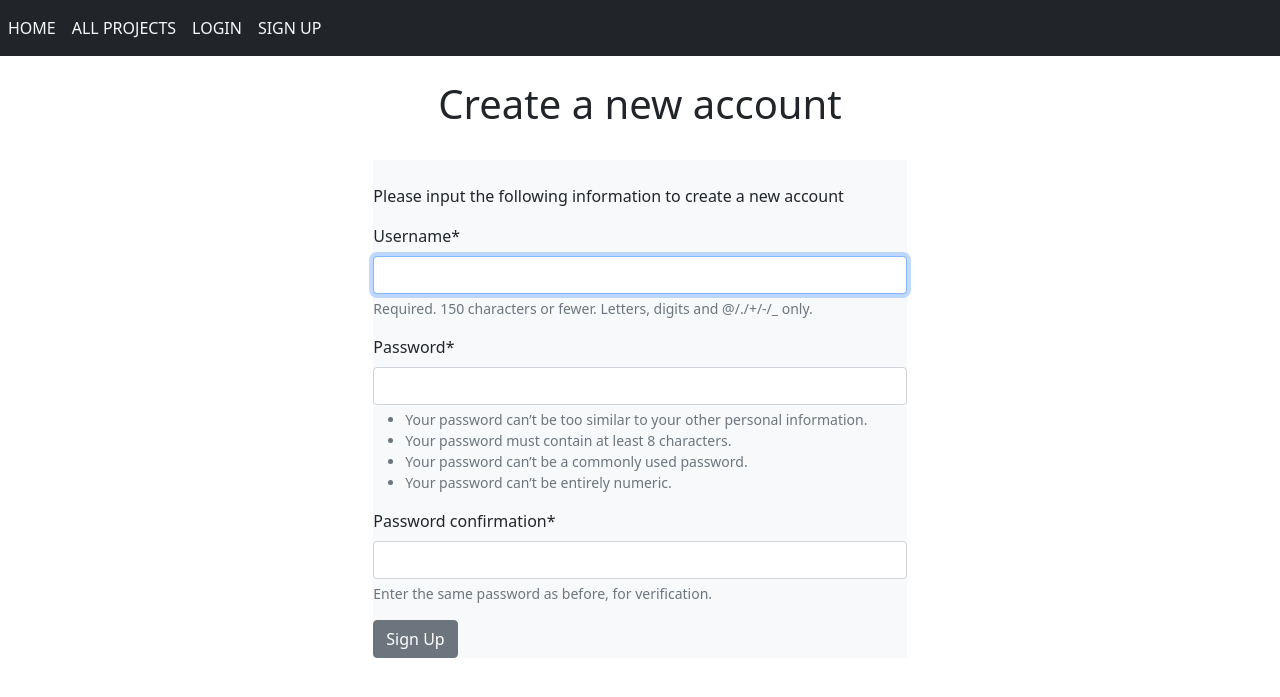
After one commit to AntonDubiaha/CRMProject, a Django app: page /account/create/ in a window 1280 px wide. The commit adds this page. Shown: the top 697 px of the page. Run offline with Django 4.2, Linux system fonts and the light colour scheme; some libraries are stand-ins or nearby versions.

Commit message:
add signup

```diff
--- a/MyCRM/urls.py
+++ b/MyCRM/urls.py
@@ -1,6 +1,6 @@
 from django.contrib import admin
 from django.urls import path, include
-from clients.urls import home_patterns
+from clients.urls import home_patterns, signup_patterns
 
 urlpatterns = [
     path('admin/', admin.site.urls),
@@ -9,4 +9,5 @@ urlpatterns = [
     path('project/', include('projects.urls')),
     path('tinymce/', include('tinymce.urls')),
     path('accounts/', include('django.contrib.auth.urls')),
+    path('', include(signup_patterns)),
 ]
--- a/clients/forms.py
+++ b/clients/forms.py
@@ -1,8 +1,16 @@
 from .models import Client, Phone, Email
 from django.forms.models import inlineformset_factory
+from django.contrib.auth.forms import UserCreationForm
+from django.contrib.auth.models import User
 
 
 PhoneFormset = inlineformset_factory(Client, Phone, fields=('number',), can_delete=True, extra=1)
 EmailFormset = inlineformset_factory(Client, Email, fields=('email',), can_delete=True, extra=1)
 CreatePhoneFormset = inlineformset_factory(Client, Phone, fields=('number',), can_delete=True, extra=4)
 CreateEmailFormset = inlineformset_factory(Client, Email, fields=('email',), can_delete=True, extra=4)
+
+
+class SignUpForm(UserCreationForm):
+    class Meta:
+        model = User
+        fields = ('username',)
--- a/clients/templates/clients/base.html
+++ b/clients/templates/clients/base.html
@@ -13,16 +13,19 @@
     <nav class="navbar navbar-expand-md navbar-light bg-dark">
       <ul class="navbar-nav">
         <li class="nav-item"><a class="nav-link text-light text-uppercase font-weight-bold" href="/">Home</a></li>
-        <li class="nav-item"><a class="nav-link text-light text-uppercase font-weight-bold" href="">Sign up</a></li>
         <li class="nav-item"><a class="nav-link text-light text-uppercase font-weight-bold" href="{% url 'project_list' %}">All projects</a></li>
         {% if user.is_authenticated %}
         <li class="nav-item"><h4 class="text-light font-weight-bold mx-5">User: {{ user.get_username }}</h4></li>
         <li class="nav-item"><a class="nav-link text-light text-uppercase font-weight-bold"
+                                href="#">My account</a></li>
+        <li class="nav-item"><a class="nav-link text-light text-uppercase font-weight-bold"
                                 href="{% url 'logout'%}?next={{request.path}}">Logout</a></li>
-   {    {% else %}
+       {% else %}
         <li class="nav-item"><a class="nav-link text-light text-uppercase font-weight-bold"
                                 href="{% url 'login'%}?next={{request.path}}">Login</a></li>
-   {    {% endif %}
+        <li class="nav-item"><a class="nav-link text-light text-uppercase font-weight-bold"
+                                href="{% url 'signup' %}">Sign up</a></li>
+       {% endif %}
       </ul>
     </nav>
 
--- /dev/null
+++ b/clients/templates/clients/signup.html
@@ -0,0 +1,39 @@
+{% extends 'clients/base.html' %}
+{% load crispy_forms_tags %}
+{% block title %}
+	Creat New Account
+{% endblock %}
+
+{% block content %}
+
+	<div>
+		{% if not form.is_valid %}
+			<div>
+				<br>
+				<h1 class="product_title text-center">
+					Create a new account
+				</h1>
+				<br>
+				<div class="col-9 col-sm-9 col-md-6 col-lg-5 mx-auto bg-light">
+					<br>
+					<p>Please input the following information to create a new account</p>
+					<form method="post">
+						{% csrf_token %}
+						<p>{{ form | crispy }}</p>
+						<button type="submit" name="button" class="btn btn-secondary">Sign Up</button>
+					</form>
+
+				</div>
+			</div>
+		{% else %}
+		<div class="mx-auto">
+			<br>
+			<h1 class="product_title text-center">
+				Your account has been successfully created
+			</h1>
+			<br>
+				<h4 class="text-center"><a href="{% url 'home' %}">Home</a></h4>
+		</div>
+		{% endif %}
+	</div>
+{% endblock %}
--- a/clients/urls.py
+++ b/clients/urls.py
@@ -1,4 +1,5 @@
 from django.urls import path
+from . import views
 from .views import Home, ClientAbout, ClientCreate, ClientUpdate, ClientDelete
 
 urlpatterns = [
@@ -11,3 +12,7 @@ urlpatterns = [
 home_patterns = [
     path('', Home.as_view(), name='home'),
 ]
+
+signup_patterns = [
+    path('account/create/', views.SignUpView, name='signup'),
+]
--- a/clients/views.py
+++ b/clients/views.py
@@ -3,6 +3,9 @@ from .forms import PhoneFormset, EmailFormset, CreateEmailFormset, CreatePhoneFo
 from django.views.generic import ListView, DetailView
 from .models import Client
 from django.urls.base import reverse_lazy
+from django.contrib.auth.models import Group, User
+from .forms import SignUpForm
+from django.shortcuts import render
 
 
 class Home(ListView):
@@ -100,3 +103,17 @@ class ClientUpdate(UpdateView):
             return response
         else:
             return super().form_invalid(form)
+
+
+def SignUpView(request):
+    if request.method == 'POST':
+        form = SignUpForm(request.POST)
+        if form.is_valid():
+            form.save()
+            username = form.cleaned_data.get('username')
+            signup_user = User.objects.get(username=username)
+            user_group = Group.objects.get(name='User')
+            user_group.user_set.add(signup_user)
+    else:
+        form = SignUpForm()
+    return render(request, 'clients/signup.html', {'form': form})
```
Also changed, not shown: db.sqlite3.
